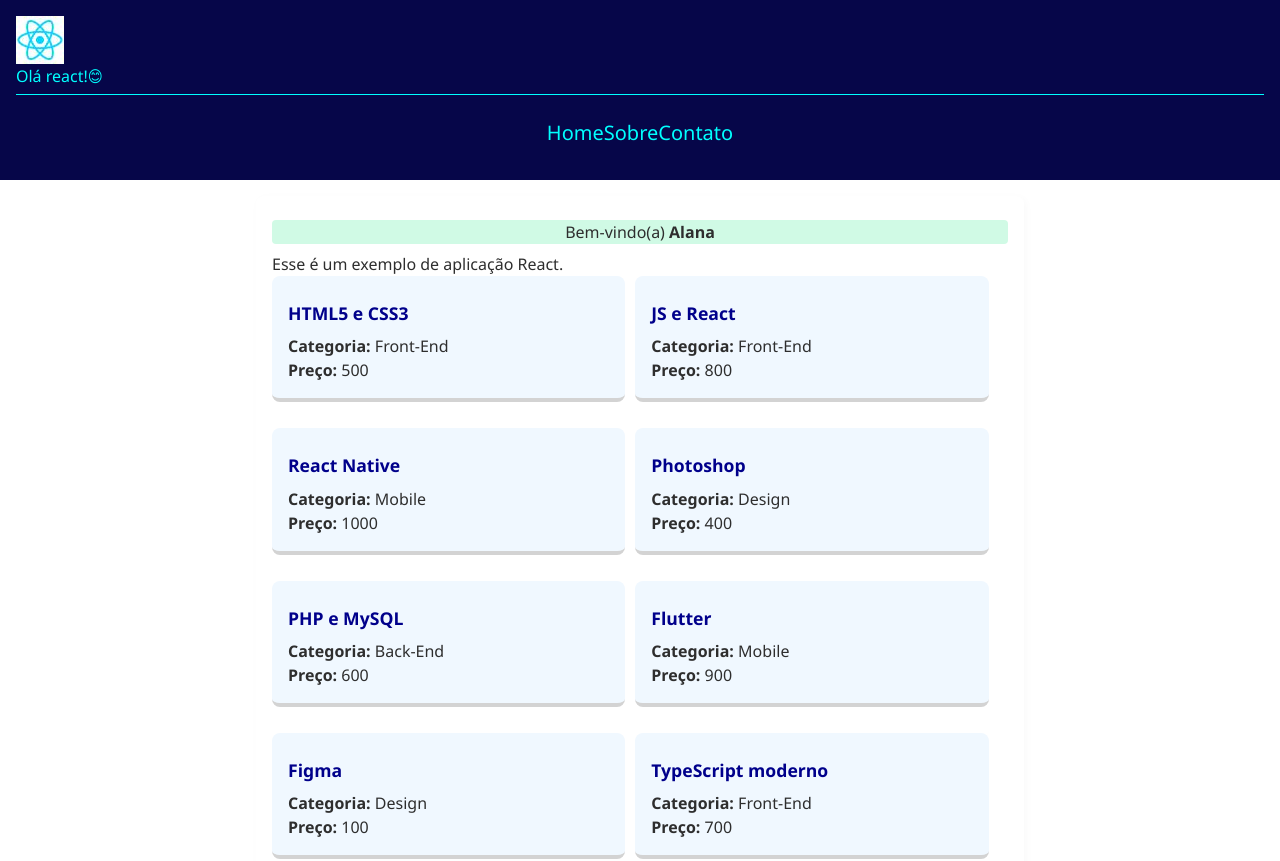
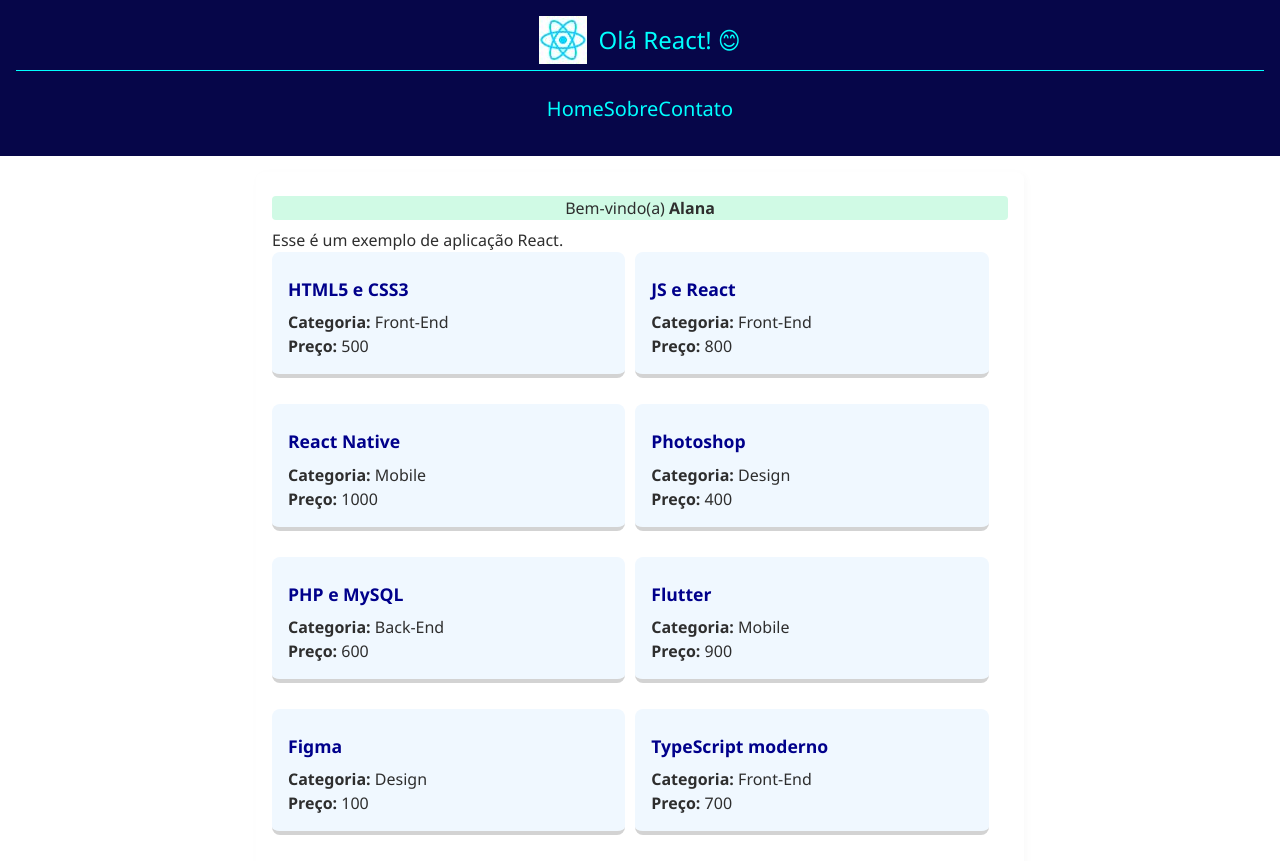
Before and after one commit to alanasrocha08/react-fundamentos, a React (Vite) app: page / in a window 1280 px wide. Shown: the top 861 px of the page. Built offline with nearby package versions, Linux system fonts and the light colour scheme.

Commit message:
Update Cabecalho.tsx

```diff
--- a/src/components/Cabecalho/Cabecalho.tsx
+++ b/src/components/Cabecalho/Cabecalho.tsx
@@ -1,15 +1,12 @@
 import logo from "../../assets/logo.png";
 import Menu from "./Menu/Menu";
-
-/* Importando o módulo CSS para o componente Cabecalho  */
 import estilos from "./Cabecalho.module.css";
 
 export default function Cabecalho() {
   return (
     <header className={estilos.topoSite}>
-      <h1>
-        <img src={logo} alt="" />
-        Olá react!😊
+      <h1 onClick={() => alert("Olá!")} className={estilos.titulo}>
+        <img className={estilos.logo} src={logo} alt="" /> Olá React! 😊
       </h1>
       <hr />
       <Menu />
```
